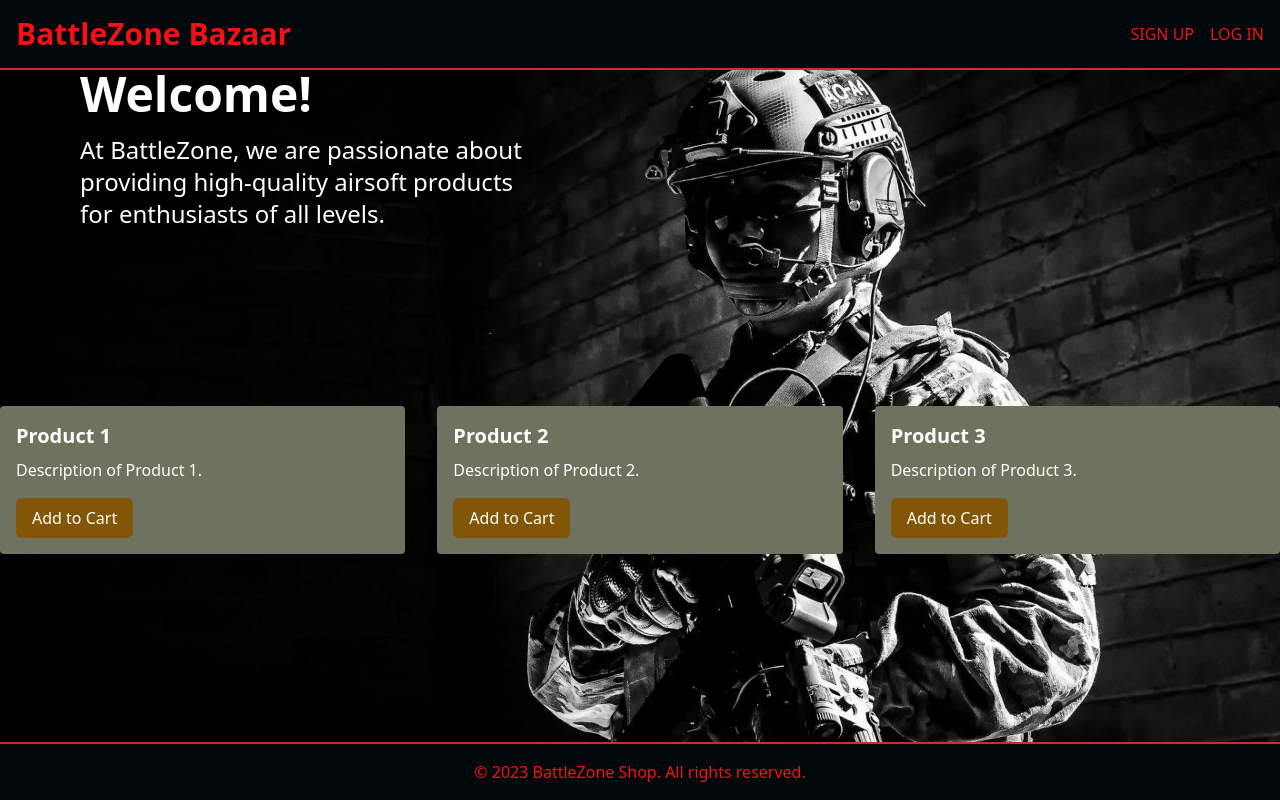
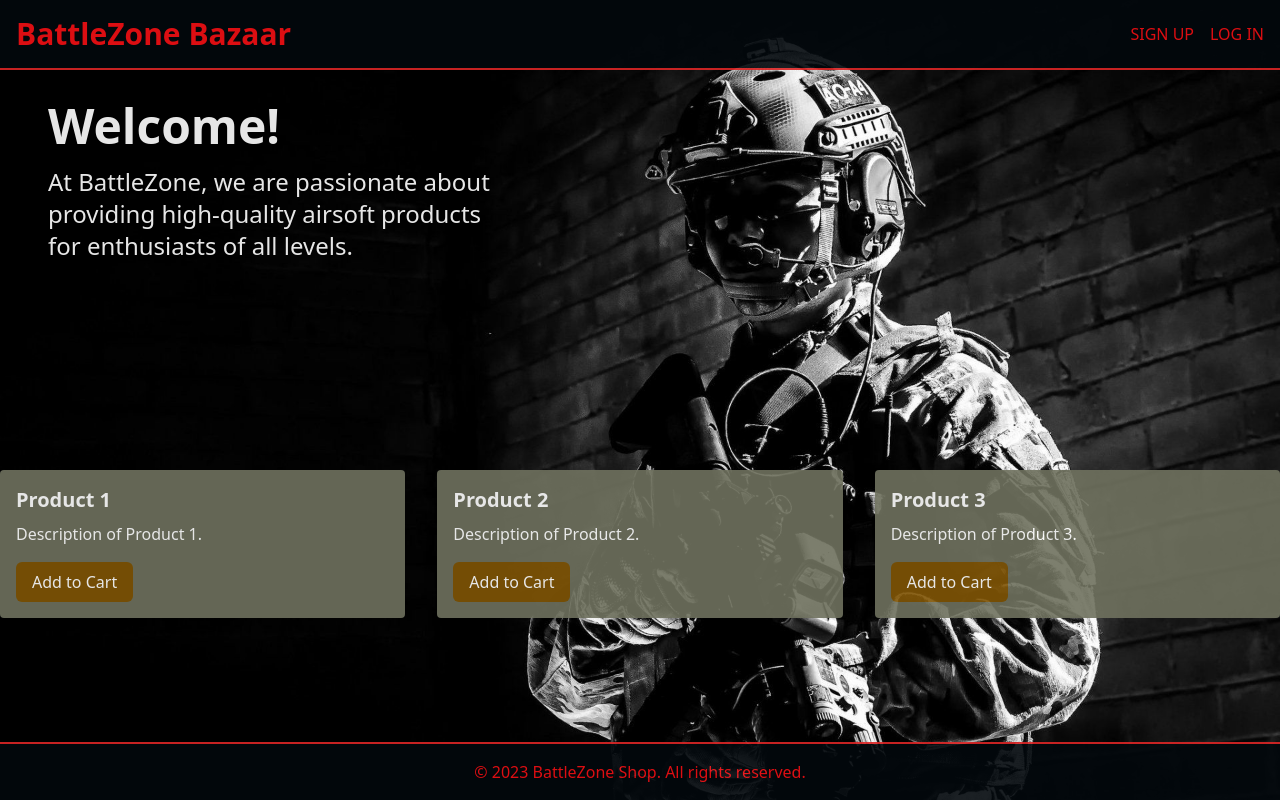
Before and after one commit to Georgi1102/battlezone_bazaar, a React (Create React App) app in the folder client/battle_zone/: page / in a window 1280 px wide. Built offline with nearby package versions, Linux system fonts and the light colour scheme.

Commit message:
home_image_opacity

```diff
--- a/client/battle_zone/src/pages/Home.js
+++ b/client/battle_zone/src/pages/Home.js
@@ -5,20 +5,20 @@ import "../style.css";
 
 export default function Home() {
   return (
-    <div className="flex flex-col min-h-screen">
+    <div className="flex opacity-90 flex-col min-h-screen">
       <NavigationBar></NavigationBar>
-      <div className="flex flex-col items-start ml-12">
-        <h2 className="text-5xl text-white font-semibold ml-8 mb-4">
-          Welcome!
-        </h2>
-        <p className="text-white ml-8 text-left text-2xl max-w-md">
+      <div className="flex flex-col items-start ml-12 mt-8">
+        <h2 className="text-5xl text-white font-semibold mb-4">Welcome!</h2>
+        <p className="text-white text-left text-2xl max-w-md">
           At BattleZone, we are passionate about providing high-quality airsoft
           products for enthusiasts of all levels.
         </p>
       </div>
-      <div className="mt-36">
-        <BestSellers></BestSellers>
+
+      <div className="mt-44">
+        <BestSellers />
       </div>
+
       <footer className="bg-black border-t-2 border-t-red-600 text-red p-4 mt-auto">
         <div className="container mx-auto text-center">
           <p>&copy; 2023 BattleZone Shop. All rights reserved.</p>
```
